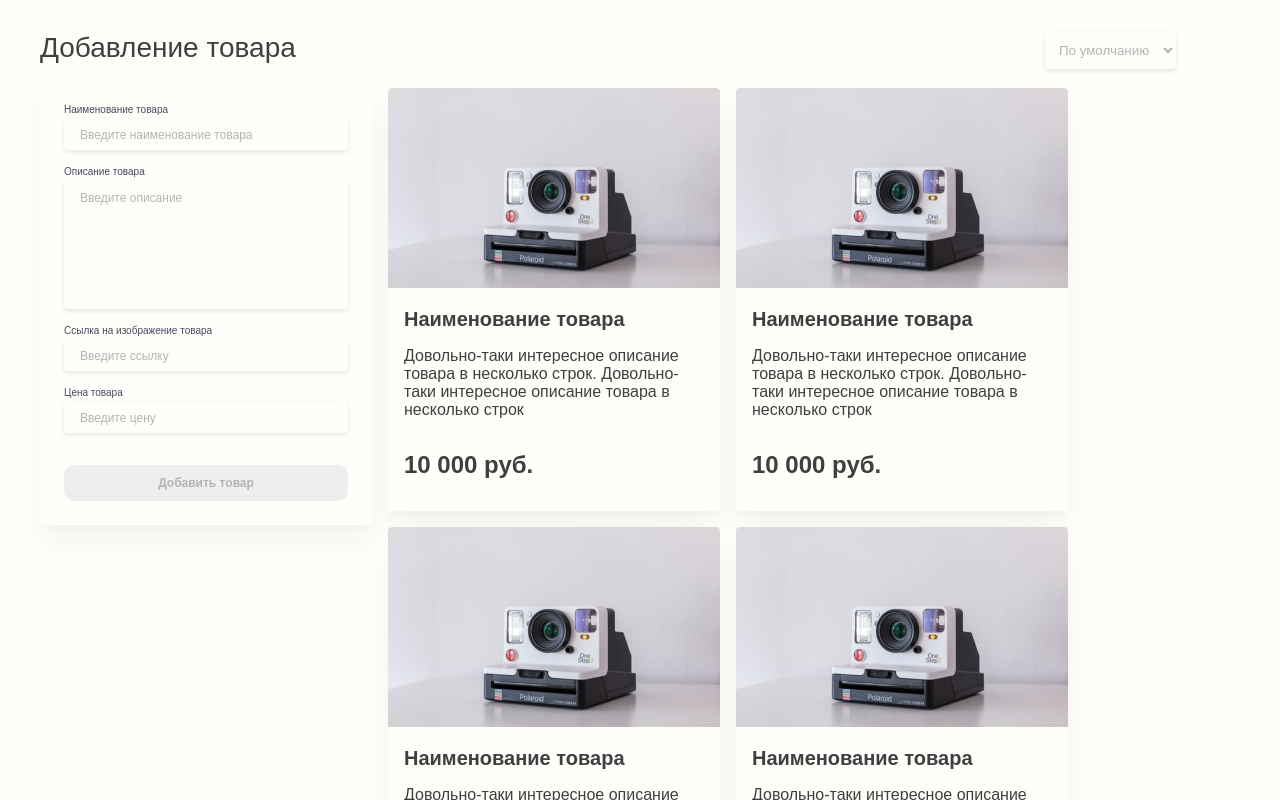
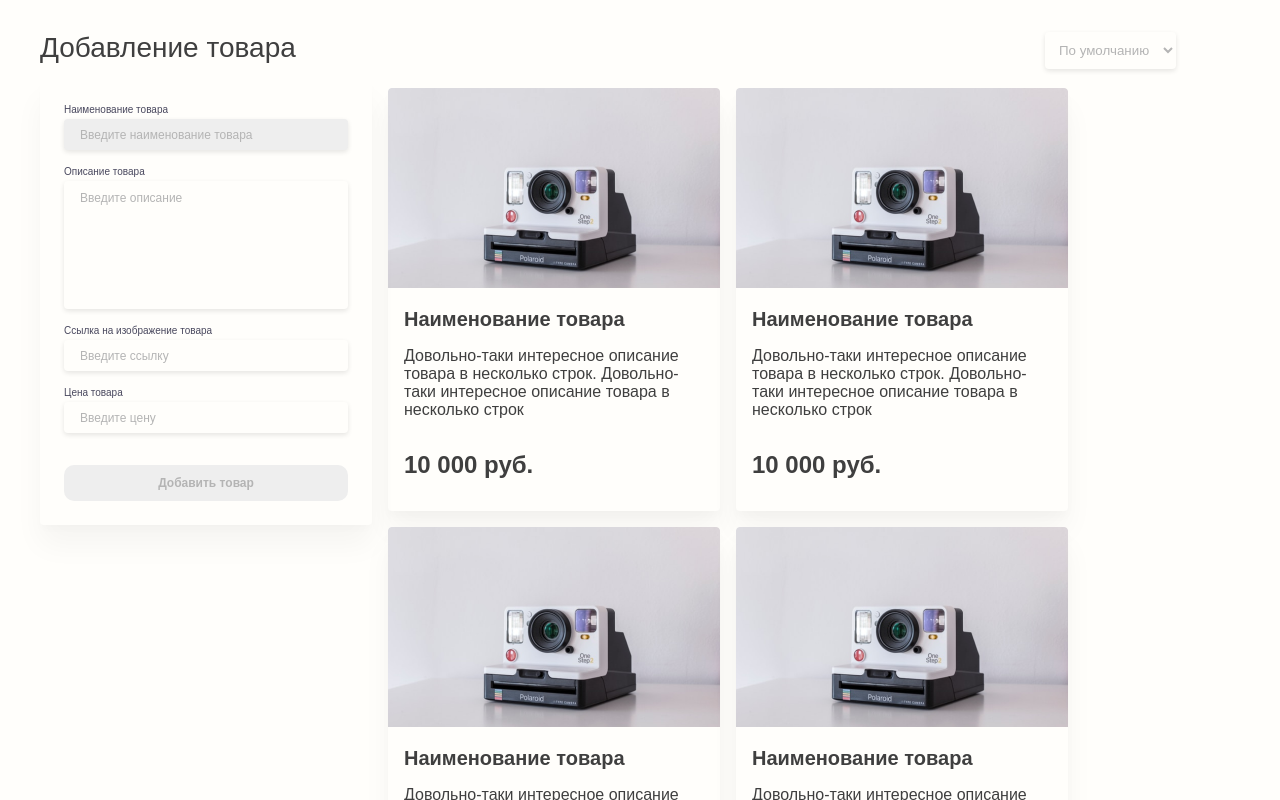
Before and after one commit to divnvp/ideaproject, a Nuxt app: page / in a window 1280 px wide. In both pictures the pointer is over the input "Введите наименование товара". Shown: the top 800 px of the page. Built offline with nearby package versions, Linux system fonts and the light colour scheme.

Commit message:
add: animation in styles

```diff
--- a/components/UIInput.vue
+++ b/components/UIInput.vue
@@ -40,11 +40,21 @@ export default {
     background: #FFFEFB;
     box-shadow: 0 2px 5px rgba(0, 0, 0, 0.1);
     border-radius: 4px;
+    transition: background-color 0.5s linear;
 
     &::placeholder {
       font-size: 12px;
       color: #B4B4B4;
     }
+
+    &:hover {
+      background-color: #EEEEEE;
+      transition: background-color 0.1s linear;
+    }
+
+    &:focus {
+      outline: none;
+    }
   }
 }
 </style>
--- a/components/UITextarea.vue
+++ b/components/UITextarea.vue
@@ -41,6 +41,7 @@ export default {
     background: #FFFEFB;
     box-shadow: 0 2px 5px rgba(0, 0, 0, 0.1);
     border-radius: 4px;
+    transition: background-color 0.5s linear;
 
     resize: none;
 
@@ -51,6 +52,15 @@ export default {
       font-size: 12px;
       color: #B4B4B4;
     }
+
+    &:hover {
+      background-color: #EEEEEE;
+      transition: background-color 0.1s linear;
+    }
+
+    &:focus {
+      outline: none;
+    }
   }
 }
 </style>
```
